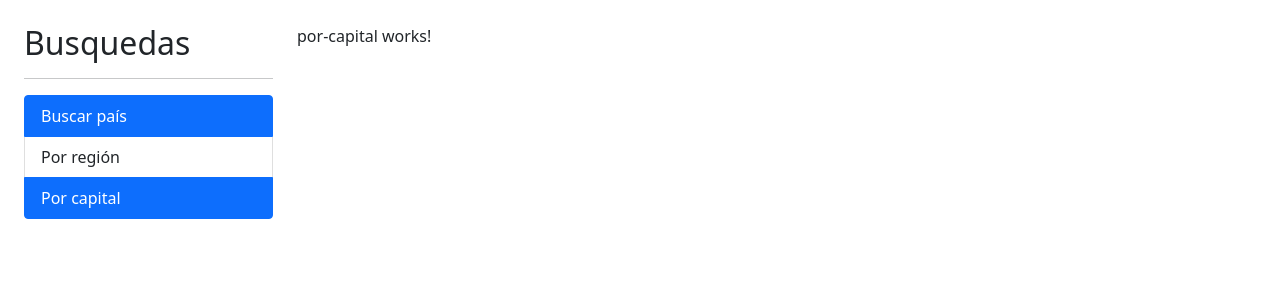
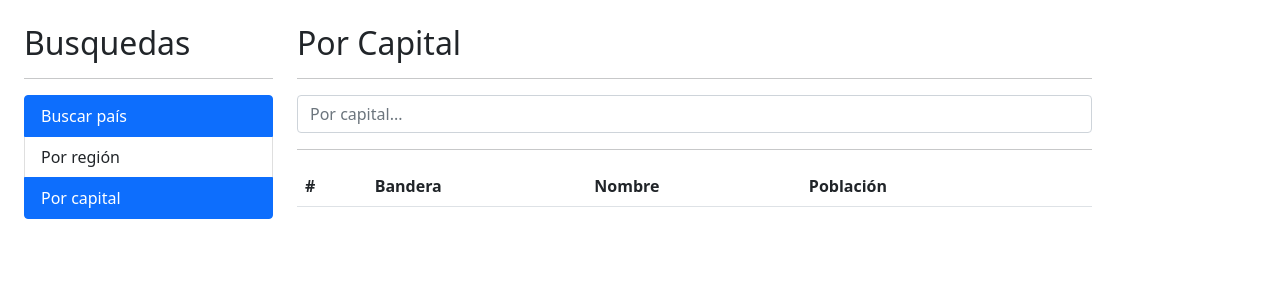
Before and after one commit to freyna/03-paisesApp, an Angular app: page /capital in a window 1280 px wide. Shown: the top 300 px of the page. Built offline with nearby package versions, Linux system fonts and the light colour scheme.

Commit message:
Se agrega funcionalidad para por capital component y por region component

```diff
--- a/src/app/pais/components/pais-tabla/pais-tabla.component.html
+++ b/src/app/pais/components/pais-tabla/pais-tabla.component.html
@@ -12,7 +12,7 @@
         <tr *ngFor="let item of paises; let i=index">
             <td>{{i+1}}</td>
             <td><img class="small-flag" [src]="item.flags.png"></td>
-            <td>{{item.name.common}}</td>
+            <td>{{item.capital[0]}}, {{item.name.common}}</td>
             <td>{{item.population | number}}</td>
             <td>
                 <a [routerLink]="['/pais/',item.ccn3]">ver...</a>
--- a/src/app/pais/pages/por-capital/por-capital.component.html
+++ b/src/app/pais/pages/por-capital/por-capital.component.html
@@ -1 +1,23 @@
-<p>por-capital works!</p>
+<h2>Por Capital</h2>
+<hr>
+
+<div class="row">
+    <div class="col">
+        <app-pais-input
+        (onEnter)="buscar( $event )"
+        (onDebounce)="sugerencias( $event )"
+        placeholder="Por capital..."></app-pais-input>
+    </div>
+</div>
+
+<hr>
+
+<div *ngIf="hayError" class="alert alert-danger">
+    No se encontró nada con el término {{termino}}
+</div>
+
+<div *ngIf="!hayError" class="row">
+    <div class="col">
+        <app-pais-tabla [paises]="paises" ></app-pais-tabla>
+    </div>
+</div>
--- a/src/app/pais/pages/por-capital/por-capital.component.ts
+++ b/src/app/pais/pages/por-capital/por-capital.component.ts
@@ -1,4 +1,6 @@
 import { Component, OnInit } from '@angular/core';
+import { Pais } from '../../interfaces/pais.interface';
+import { PaisService } from '../../services/pais.service';
 
 @Component({
   selector: 'app-por-capital',
@@ -8,9 +10,39 @@ import { Component, OnInit } from '@angular/core';
 })
 export class PorCapitalComponent implements OnInit {
 
-  constructor() { }
+  termino: string = '';
+  hayError: boolean = false;
+  paises: Pais[] = [];
+
+
+  constructor(private paisService: PaisService) { }
 
   ngOnInit(): void {
   }
 
+  buscar(termino: string) {
+    this.termino = termino;
+    this.hayError = false;
+    console.log(this.termino);
+
+    this.paisService.buscarPorCapital(this.termino)
+    .subscribe( paises => {
+      if(paises.length < 1) {
+        this.hayError = true;
+      }
+      console.info(paises);
+      this.paises = paises;
+
+    }, (err)=>{
+      console.log("Error");
+      console.info(err);
+      this.hayError = true;
+    });
+  }
+
+  sugerencias(event:string) {
+    this.hayError = false;
+
+    console.log("Sugerencias", event);
+  }
 }
--- a/src/app/pais/pages/por-pais/por-pais.component.html
+++ b/src/app/pais/pages/por-pais/por-pais.component.html
@@ -5,7 +5,8 @@
     <div class="col">
         <app-pais-input
         (onEnter)="buscar( $event )"
-        (onDebounce)="sugerencias( $event )"></app-pais-input>
+        (onDebounce)="sugerencias( $event )"
+        placeholder="Por país..."></app-pais-input>
     </div>
 </div>
 
--- a/src/app/pais/pages/por-region/por-region.component.html
+++ b/src/app/pais/pages/por-region/por-region.component.html
@@ -1 +1,23 @@
-<p>por-region works!</p>
+<h2>Por Región</h2>
+<hr>
+
+<div class="row">
+    <div class="col">
+        <app-pais-input
+        (onEnter)="buscar( $event )"
+        (onDebounce)="sugerencias( $event )"
+        placeholder="Por región..."></app-pais-input>
+    </div>
+</div>
+
+<hr>
+
+<div *ngIf="hayError" class="alert alert-danger">
+    No se encontró nada con el término {{termino}}
+</div>
+
+<div *ngIf="!hayError" class="row">
+    <div class="col">
+        <app-pais-tabla [paises]="paises" ></app-pais-tabla>
+    </div>
+</div>
--- a/src/app/pais/pages/por-region/por-region.component.ts
+++ b/src/app/pais/pages/por-region/por-region.component.ts
@@ -1,4 +1,6 @@
 import { Component, OnInit } from '@angular/core';
+import { Pais } from '../../interfaces/pais.interface';
+import { PaisService } from '../../services/pais.service';
 
 @Component({
   selector: 'app-por-region',
@@ -7,10 +9,40 @@ import { Component, OnInit } from '@angular/core';
   ]
 })
 export class PorRegionComponent implements OnInit {
+  termino: string = '';
+  hayError: boolean = false;
+  paises: Pais[] = [];
 
-  constructor() { }
+
+  constructor(private paisService: PaisService) { }
 
   ngOnInit(): void {
   }
 
+  buscar(termino: string) {
+    this.termino = termino;
+    this.hayError = false;
+    console.log(this.termino);
+
+    this.paisService.buscarPorRegion(this.termino)
+    .subscribe( paises => {
+      if(paises.length < 1) {
+        this.hayError = true;
+      }
+      console.info(paises);
+      this.paises = paises;
+
+    }, (err)=>{
+      console.log("Error");
+      console.info(err);
+      this.hayError = true;
+    });
+  }
+
+  sugerencias(event:string) {
+    this.hayError = false;
+
+    console.log("Sugerencias", event);
+  }
+
 }
--- a/src/app/pais/services/pais.service.ts
+++ b/src/app/pais/services/pais.service.ts
@@ -17,4 +17,16 @@ export class PaisService {
     const url = `${this.apiUrl}/name/${termino}`
     return this.http.get<Pais[]>(url);
   }
+
+  buscarPorCapital (termino: string): Observable<Pais[]>{
+
+    const url = `${this.apiUrl}/capital/${termino}`
+    return this.http.get<Pais[]>(url);
+  }
+
+  buscarPorRegion (termino: string): Observable<Pais[]>{
+
+    const url = `${this.apiUrl}/region/${termino}`
+    return this.http.get<Pais[]>(url);
+  }
 }
```
